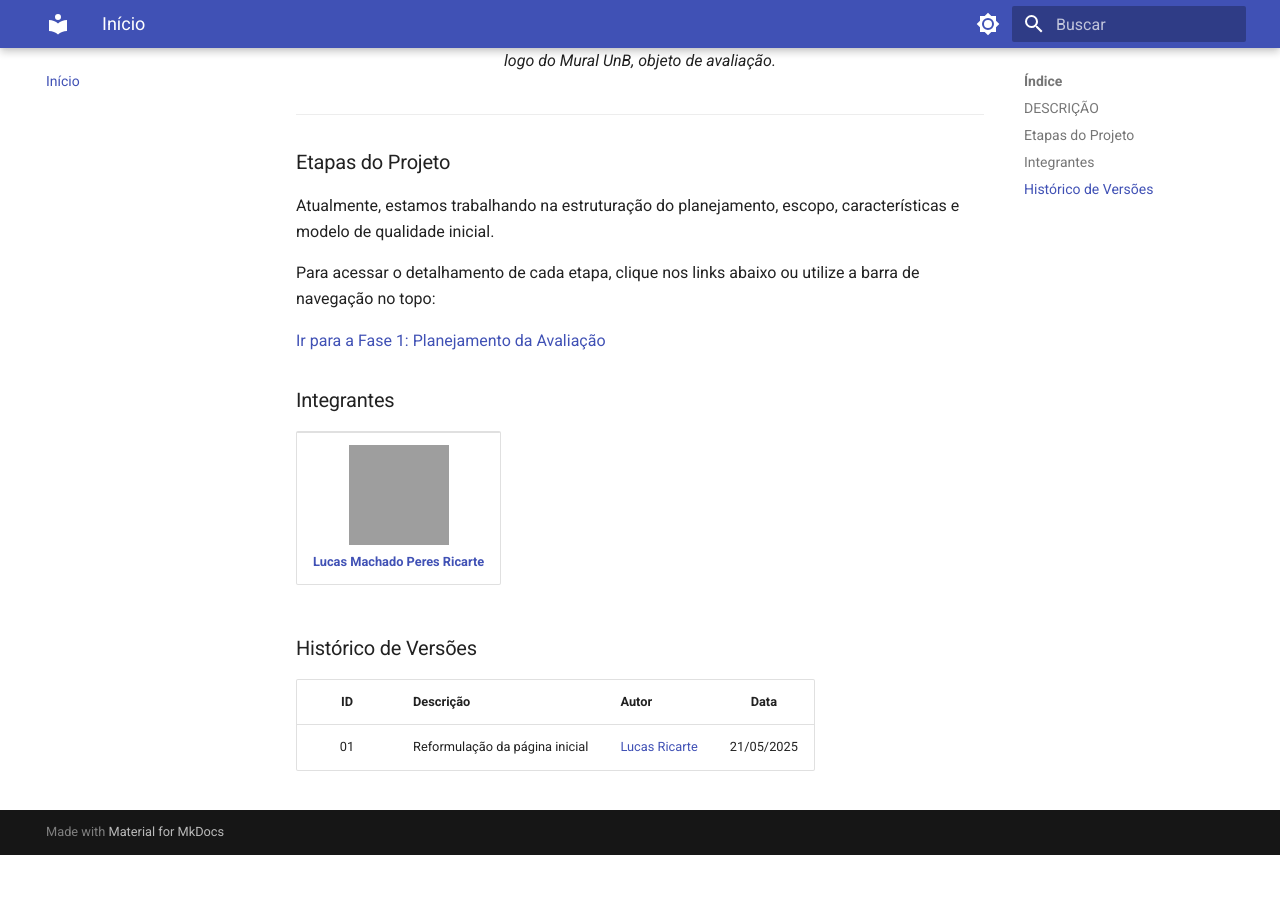
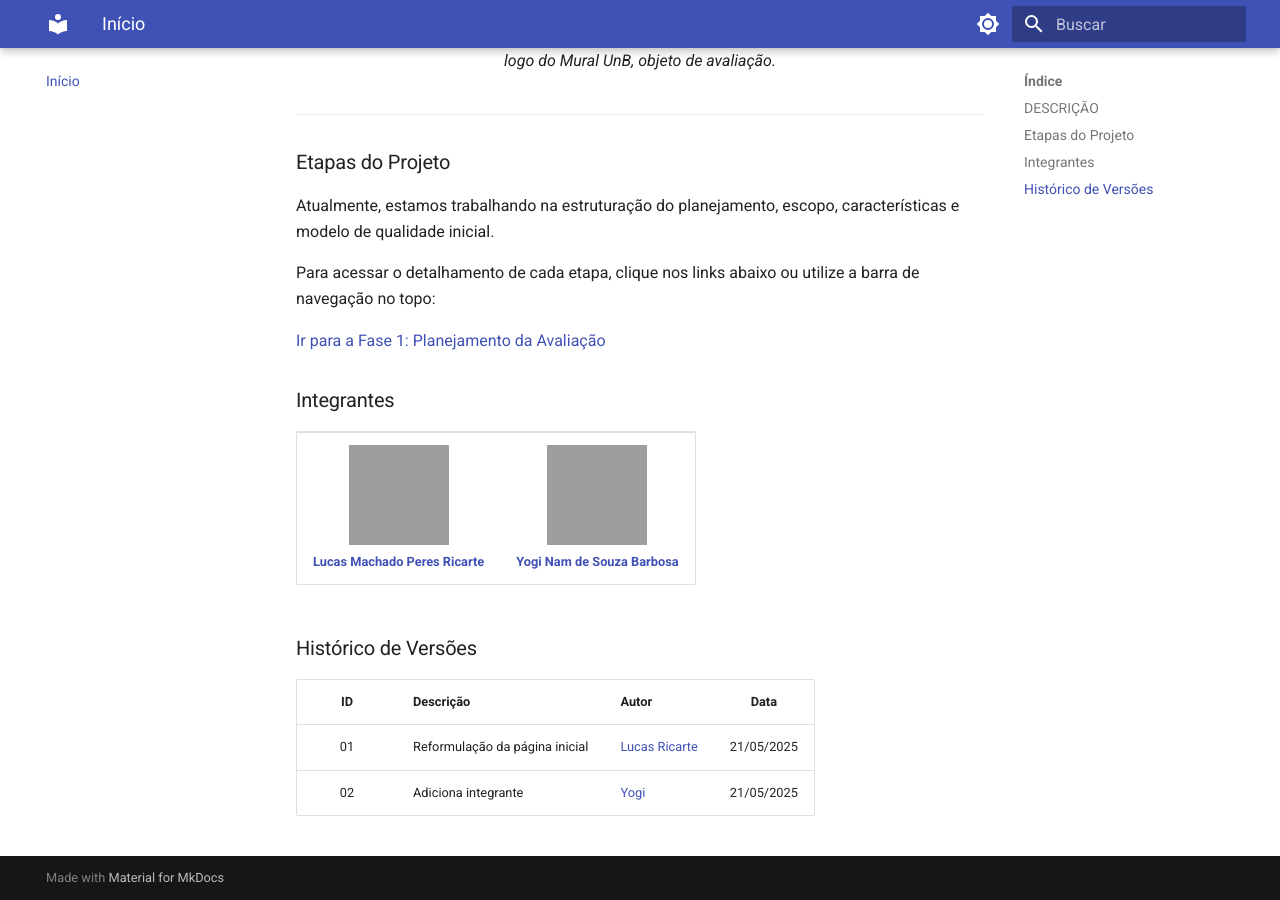
Before and after one commit to FCTE-Qualidade-de-Software-1/2026-1_T02_ROBERTA_WILLIAMS, an MkDocs documentation site: the page built from docs/index.md, in a window 1280 px wide and 900 px high, scrolled down 856 px. Built offline with MkDocs 1.6.1 and Material for MkDocs 9.7.7, drawn with Linux system fonts in a browser that asks for light colours; before the commit the page ends 1711 px from its top, so only the background shows below that; grey boxes are pictures that could not be loaded.

Commit message:
adiciona integrante na pagina inicial

```diff
--- a/docs/index.md
+++ b/docs/index.md
@@ -29,6 +29,10 @@ Para acessar o detalhamento de cada etapa, clique nos links abaixo ou utilize a
       <img src="https://github.com/Lucas-Ricarte.png?size=100" width=100><br>
       <b><a href="https://github.com/Lucas-Ricarte">Lucas Machado Peres Ricarte</a></b><br>
     </td>
+    <td align="center">
+      <img src="https://github.com/oyogi.png?size=100" width=100><br>
+      <b><a href="https://github.com/oyogi">Yogi Nam de Souza Barbosa</a></b><br>
+    </td>
   </tr>
 </table>
 
@@ -37,3 +41,4 @@ Para acessar o detalhamento de cada etapa, clique nos links abaixo ou utilize a
 | ID | Descrição | Autor | Data |
 |:--:|:---------|:------|:----:|
 | 01 | Reformulação da página inicial | [Lucas Ricarte](https://github.com/Lucas-Ricarte) | 21/05/2025 |
+| 02 | Adiciona integrante | [Yogi](https://github.com/oyogi) | 21/05/2025 |
```
